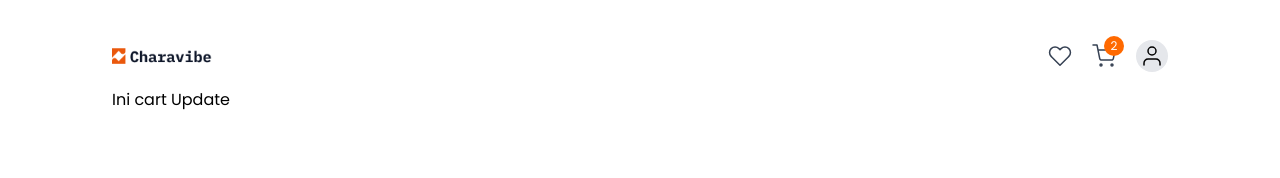
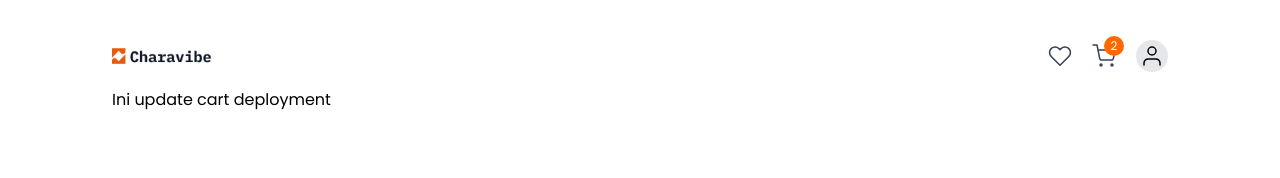
Before and after one commit to xJoyokz/mini-ecommerce, a Next.js app: page /cart in a window 1280 px wide. Shown: the top 178 px of the page. Built offline with nearby package versions, Linux system fonts and the light colour scheme; what @ant-design/nextjs-registry would draw is missing.

Commit message:
docs: test deployment part 2

```diff
--- a/src/app/cart/Cart.tsx
+++ b/src/app/cart/Cart.tsx
@@ -1,5 +1,5 @@
 'use client'
 
 export default function Cart() {
-  return <div>Ini cart Update</div>
+  return <div>Ini update cart deployment</div>
 }
```
